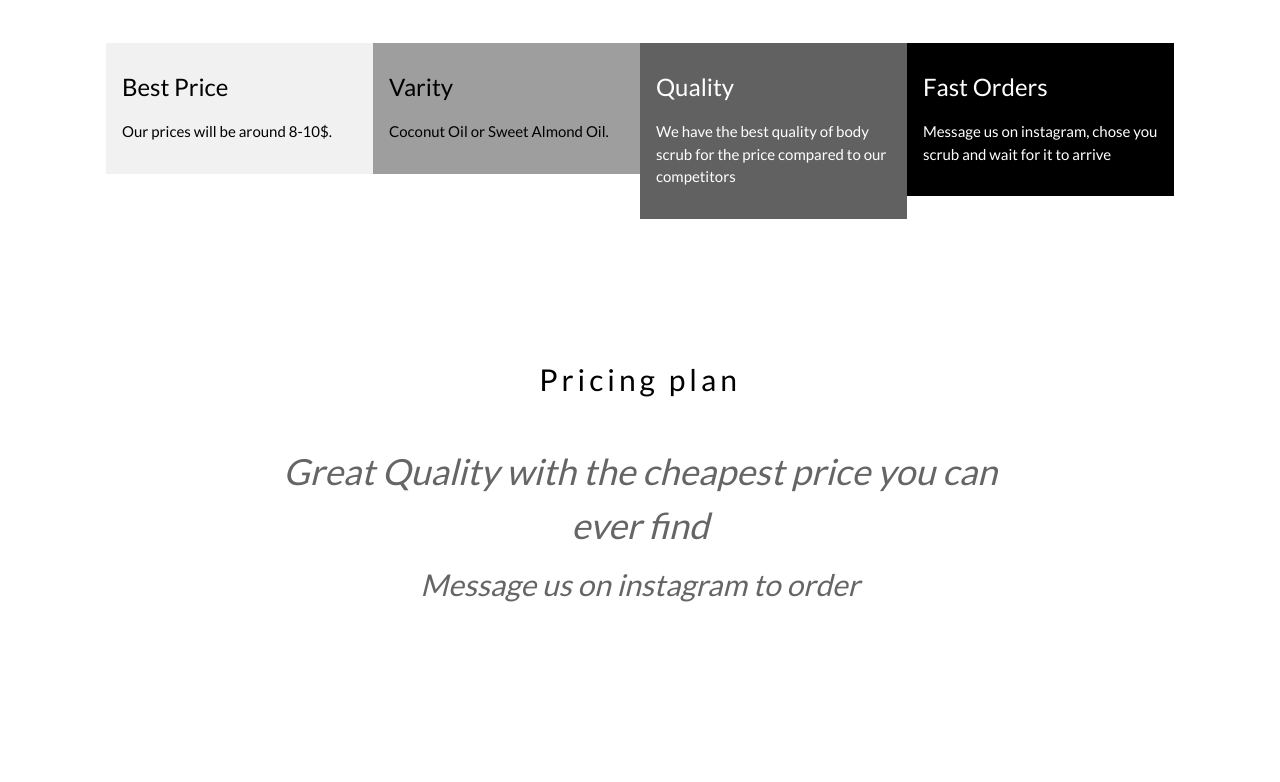
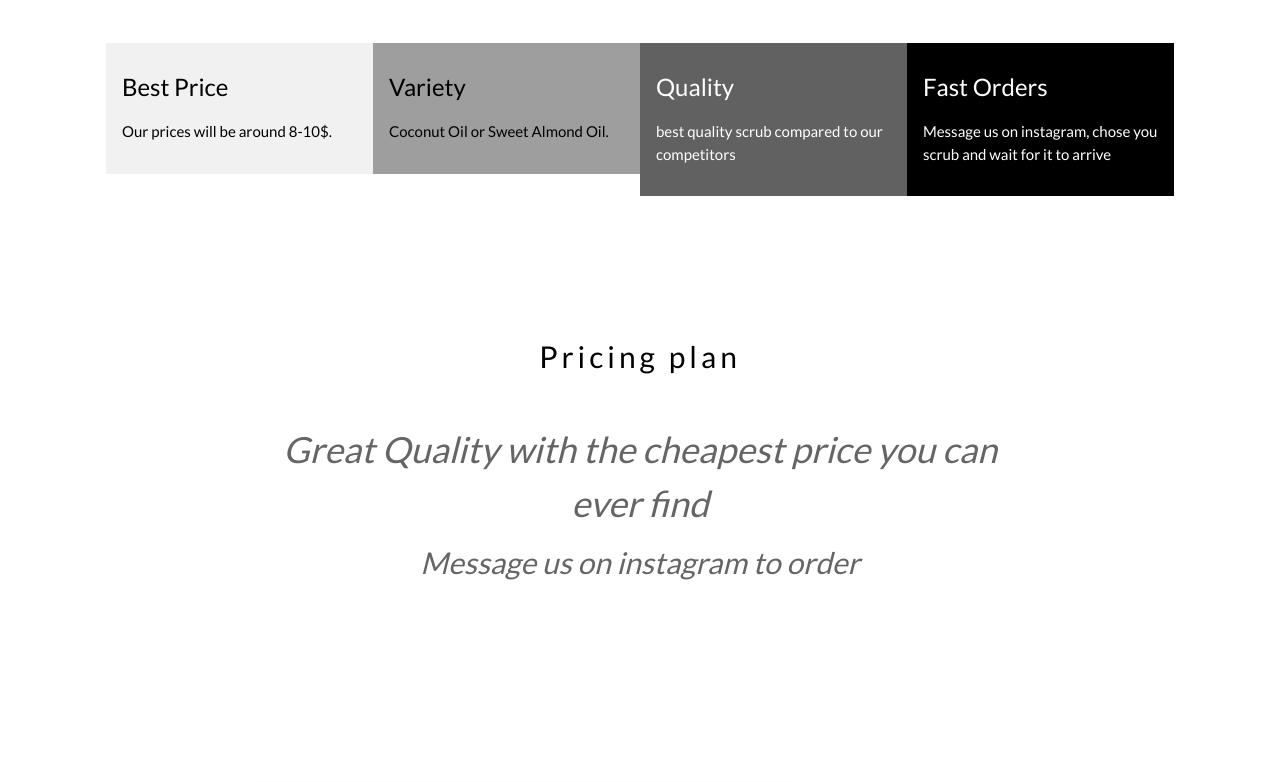
Before and after one commit to 3stria/3stria.github.io, a plain HTML site: page index.html in a window 1280 px wide. Shown: the part 1187-1969 px from the top of the page. Drawn offline with nearby package versions, Linux system fonts and the light colour scheme; a script that the page names is missing.

Commit message:
Update index.html

```diff
--- a/index.html
+++ b/index.html
@@ -68,13 +68,13 @@ html,body,h1,h2,h3,h4 {font-family:"Lato", sans-serif}
     </div>
 
     <div class="w3-col l3 m6 w3-grey w3-container w3-padding-16">
-      <h3>Varity</h3>
+      <h3>Variety</h3>
       <p>Coconut Oil or Sweet Almond Oil.</p>
     </div>
 
     <div class="w3-col l3 m6 w3-dark-grey w3-container w3-padding-16">
       <h3>Quality</h3>
-      <p>We have the best quality of body scrub for the price compared to our competitors</p>
+      <p>best quality scrub compared to our competitors</p>
     </div>
 
     <div class="w3-col l3 m6 w3-black w3-container w3-padding-16">
```
